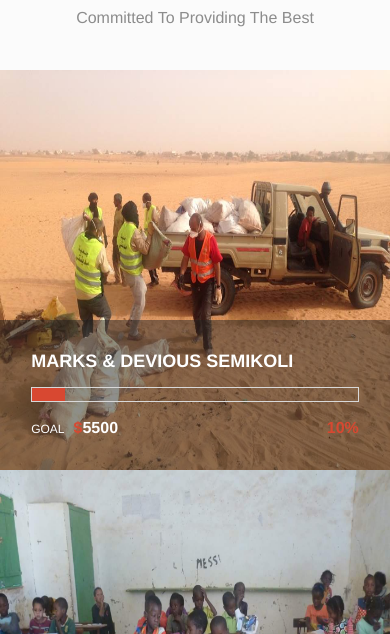
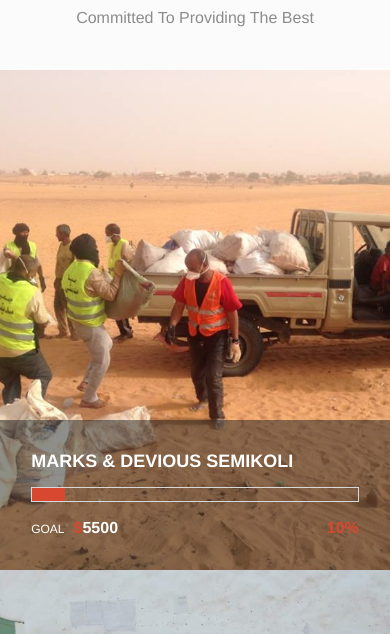
Before and after one commit to MfcDevps/OngWebsite, a plain HTML site: page index.html in a window 390 px wide. Shown: the part 466-1100 px from the top of the page. Drawn offline with Linux system fonts and the light colour scheme.

Commit message:
make all img with property 'object-fit : cover'

```diff
--- a/css/style.css
+++ b/css/style.css
@@ -30,6 +30,11 @@ h1,h2,h3,h4,h5,h5,p{
 .reset-margin{
     margin-right: 0;
     margin-left: 0;
+}
+
+img{
+    object-fit: cover;
+    -o-object-fit: cover;
 }
 /* End Global Style */
 
@@ -216,15 +221,30 @@ h1,h2,h3,h4,h5,h5,p{
     color: #d84831;
     font-weight: bold;
 }
+
+@media (max-width:768px){
+
+    .projects .project-item {
+        height: 500px;
+    }
+
+    .projects .project-item img {
+        height: 100%;
+        object-fit: cover;
+        width: 100%;
+    }
+
+}
    /* End Project Items Styles
  /* End Projects Styles */
+
+/* Start Left Side of Events Section */
 
 .events{
     color:#000
 }
 
 
-    /* Start Left Side of Events Section */
 .events .event-left h3{
     color:#303030;
     font-weight: bold;
--- a/index.html
+++ b/index.html
@@ -157,7 +157,9 @@
                  </div>
              </ul>
         </section>
-            <!-- End Projects Section -->
+        <!-- End Projects Section -->
+
+        <div class="clear"></div>
 
         <section class="events">
             <div class="container">
```
